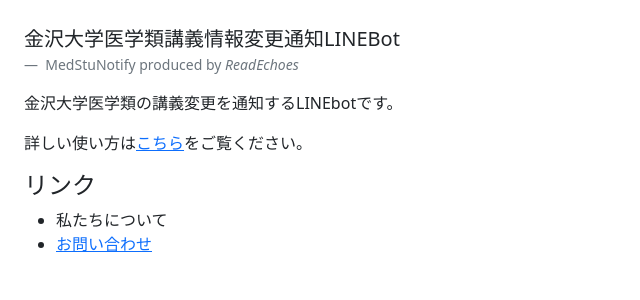
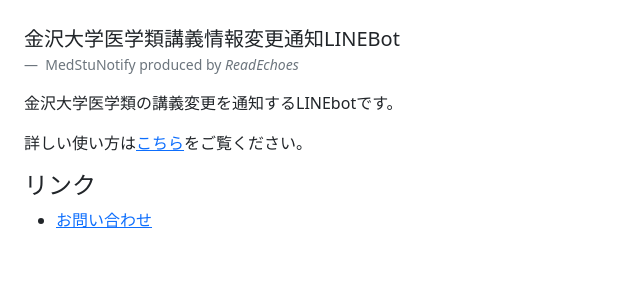
Before and after one commit to dsatoh20/MedStuNotify, a Django app: page / in a window 1280 px wide. Shown: the part 56-356 px from the top of the page, without its empty margins (0-640 px from the left). Run offline with Django 5.2, Linux system fonts and the light colour scheme.

Commit message:
removed about us

```diff
--- a/pages/templates/pages/index.html
+++ b/pages/templates/pages/index.html
@@ -6,7 +6,6 @@
 <p>詳しい使い方は<a href="/about">こちら</a>をご覧ください。</p>
 <h4>リンク</h4>
 <ul>
-    <li>私たちについて</li>
     <li><a href="/contact">お問い合わせ</a></li>
 </ul>
 {% endblock %}
```
